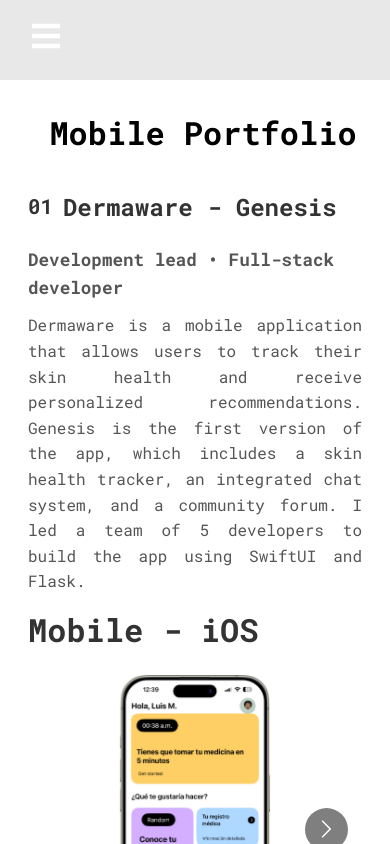
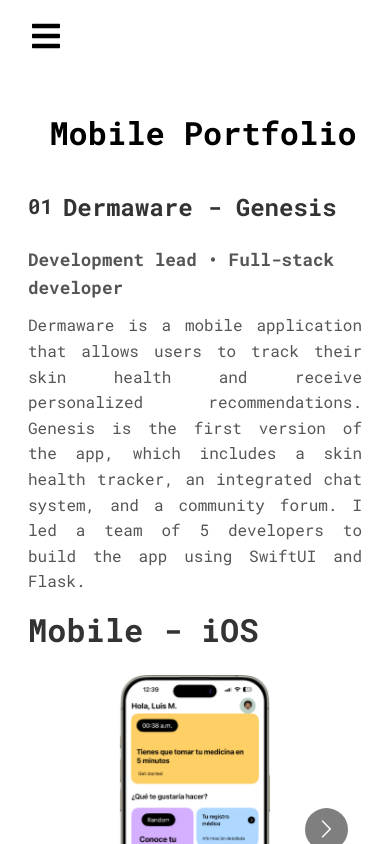
Before and after one commit to luisced/portfolio, a React (Create React App) app: page /portfolio in a window 390 px wide. Shown: the top 844 px of the page. Built offline with nearby package versions, Linux system fonts and the light colour scheme.

Commit message:
fix: removed blur from responsive design

```diff
--- a/src/components/Navbar/Navbar.css
+++ b/src/components/Navbar/Navbar.css
@@ -48,9 +48,14 @@
 	position: relative;
 }
 
+.hamburger.black-icon svg {
+	color: black; /* Change the icon color to black */
+}
+
 @media only screen and (max-width: 600px), only screen and (max-width: 425px) {
 	.navbar {
 		background-color: transparent;
+		backdrop-filter: blur(0px);
 	}
 
 	.hamburger {
@@ -63,7 +68,7 @@
 		width: 100%;
 		height: 100vh;
 		backdrop-filter: blur(10px) saturate(180%);
-		background-color: rgba(0, 0, 0, 0.7);
+		background-color: rgba(0, 0, 0, 0.8);
 		position: fixed;
 		top: 0;
 		left: 0;
--- a/src/components/Navbar/Navbar.jsx
+++ b/src/components/Navbar/Navbar.jsx
@@ -6,30 +6,31 @@
 const Navbar = () => {
 	const [isOpen, setIsOpen] = useState(false);
 	const [linkColor, setLinkColor] = useState("var(--color-text)");
-	const [navbarBg, setNavbarBg] = useState("rgba(255, 255, 255, 0.1)");
+	const [iconColorClass, setIconColorClass] = useState("");
 
 	const location = useLocation();
 
 	useEffect(() => {
 		if (location.pathname === "/portfolio") {
 			setLinkColor("var(--color-secondary-text)");
-			setNavbarBg("rgba(31, 31, 31, 0.1)"); // Dark background for contrast
+			setIconColorClass("black-icon");
 		} else {
 			setLinkColor("var(--color-text)"); // Default color
-			setNavbarBg("background-color: rgba(255, 255, 255, 0.1)"); // Dark background for contrast
+			setIconColorClass("");
 		}
 	}, [location.pathname]);
 
 	const toggleNavbar = () => {
+		setLinkColor("var(--color-text)");
 		setIsOpen((prev) => !prev);
 	};
 
 	return (
 		<>
 			{isOpen && <div className="overlay" onClick={toggleNavbar}></div>}
-			<nav className="navbar" style={{ backgroundColor: navbarBg }}>
+			<nav className="navbar">
 				<div
-					className="hamburger"
+					className={`hamburger ${iconColorClass}`}
 					onClick={toggleNavbar}
 					aria-label={isOpen ? "Close menu" : "Open menu"}
 				>
--- a/src/components/Portfolio/Portfolio.css
+++ b/src/components/Portfolio/Portfolio.css
@@ -12,7 +12,7 @@
 
 .portfolio-category {
 	padding-top: 10vh;
-	margin-left: 3rem;
+	margin-left: 4rem;
 	font-size: 5rem;
 	color: var(--color-secondary-text);
 	text-align: left;
```
